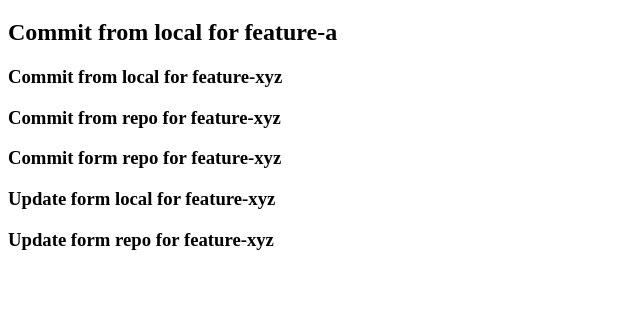
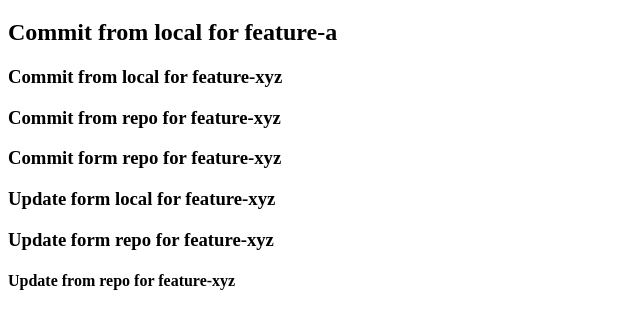
Before and after one commit to wa1yan/learning-git, a plain HTML site: page index.html in a window 1280 px wide. Shown: the part 61-390 px from the top of the page, without its empty margins (0-640 px from the left). Drawn offline with Linux system fonts and the light colour scheme.

Commit message:
Update index.html

```diff
--- a/index.html
+++ b/index.html
@@ -13,5 +13,7 @@
 	<h3>Commit form repo for feature-xyz</h3>
 	<h3>Update form local for feature-xyz</h3>
 	<h3>Update form repo for feature-xyz</h3>
+
+	<h4>Update from repo for feature-xyz</h4>
 </body>
 </html>
```
